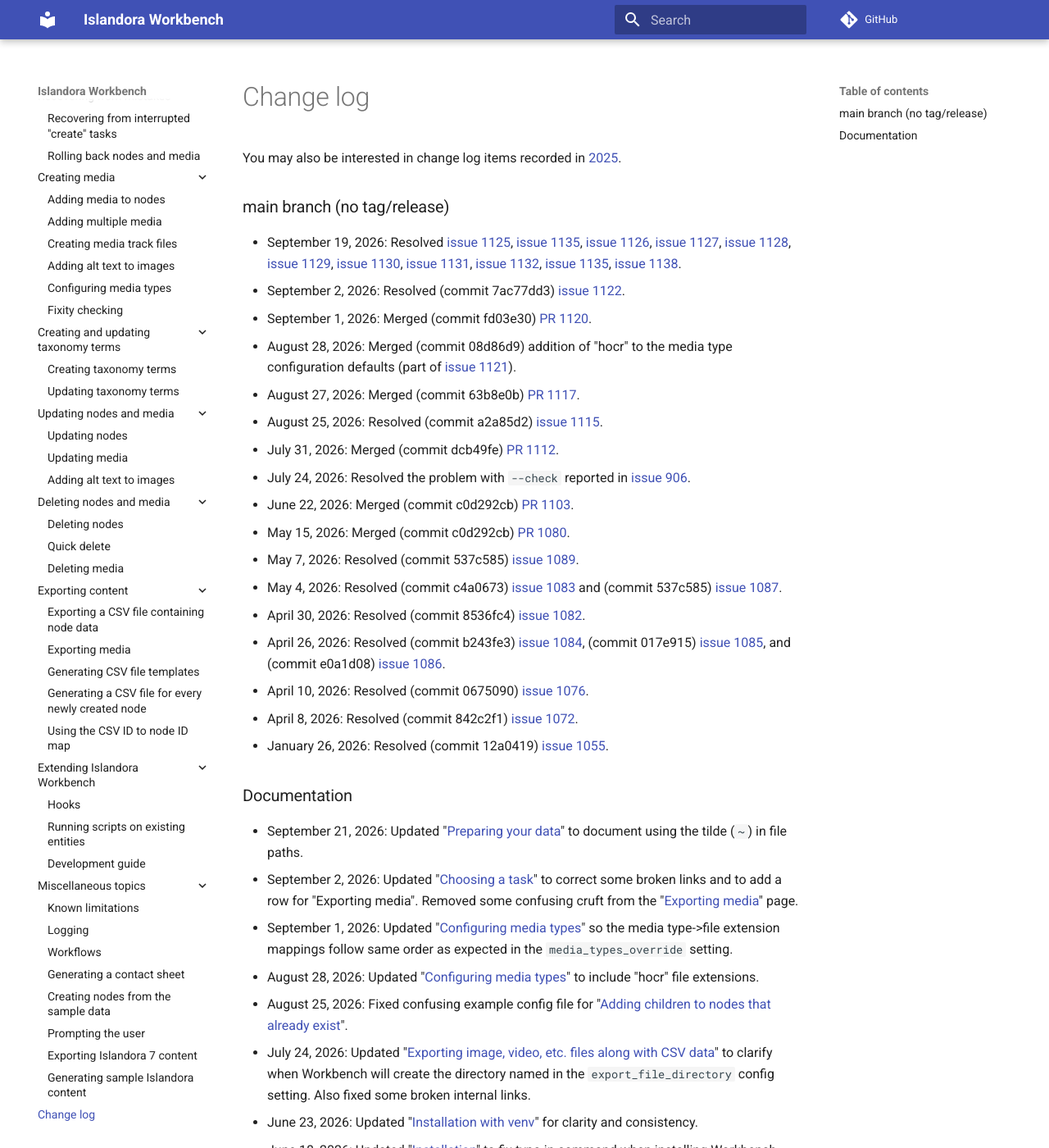
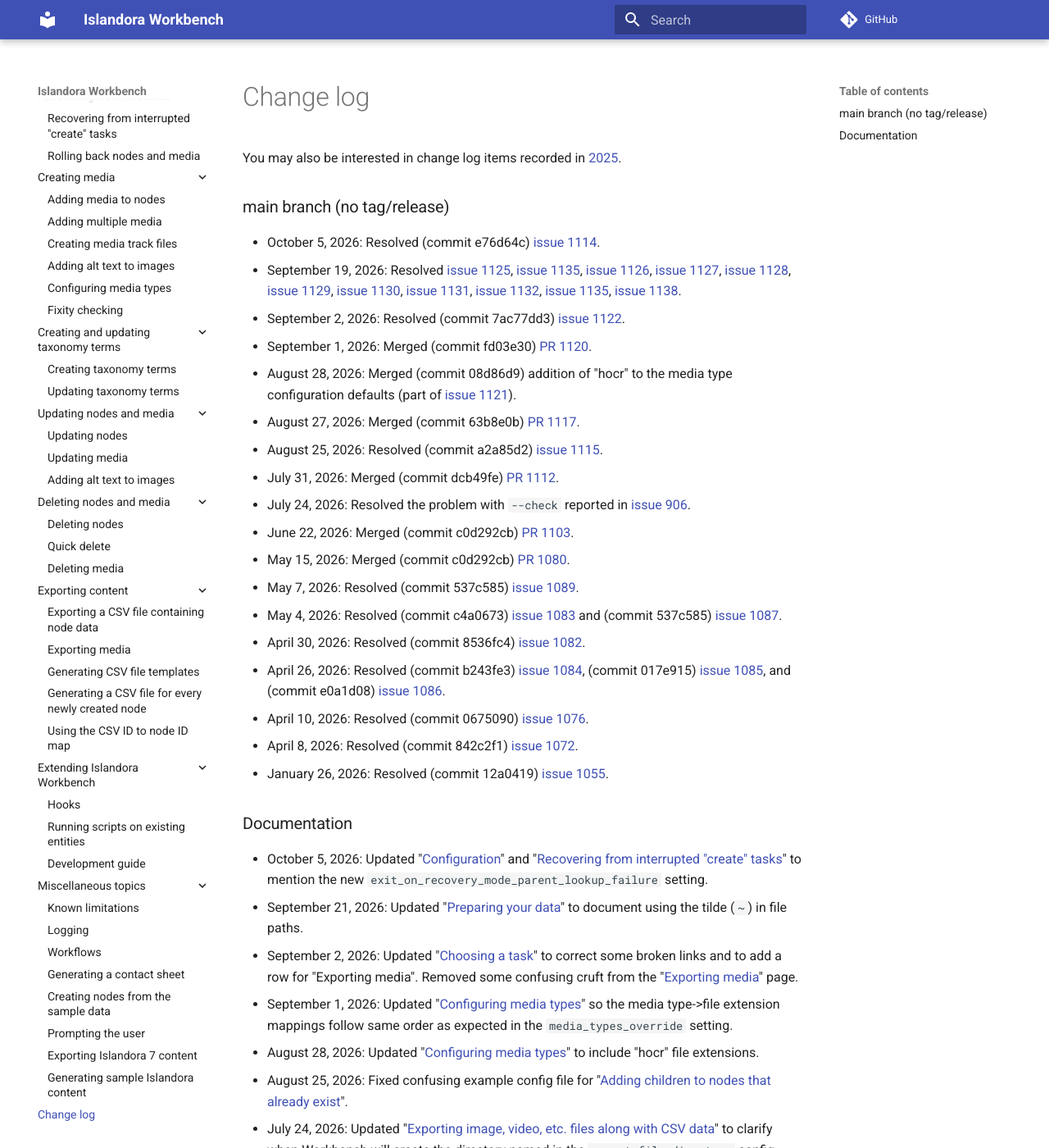
Before and after one commit to mjordan/islandora_workbench_docs, an MkDocs documentation site: the page built from docs/changelog.md, in a window 1280 px wide and 1400 px high. Shown: the whole window at 82% size. Built offline with MkDocs 1.6.1 and Material for MkDocs 9.7.7, drawn with Linux system fonts in a browser that asks for light colours; comment, search, counter and statistics services are not loaded.

Commit message:
Documented the new exit_on_recovery_mode_parent_lookup_failure config setting.

```diff
--- a/docs/changelog.md
+++ b/docs/changelog.md
@@ -2,6 +2,7 @@
 
 ### main branch (no tag/release)
 
+* October 5, 2026: Resolved (commit e76d64c) [issue 1114](https://github.com/mjordan/islandora_workbench/issues/1114).
 * September 19, 2026: Resolved [issue 1125](https://github.com/mjordan/islandora_workbench/issues/1125), [issue 1135](https://github.com/mjordan/islandora_workbench/issues/1135), [issue 1126](https://github.com/mjordan/islandora_workbench/issues/1126), [issue 1127](https://github.com/mjordan/islandora_workbench/issues/1127), [issue 1128](https://github.com/mjordan/islandora_workbench/issues/1128), [issue 1129](https://github.com/mjordan/islandora_workbench/issues/1129), [issue 1130](https://github.com/mjordan/islandora_workbench/issues/1130), [issue 1131](https://github.com/mjordan/islandora_workbench/issues/1131), [issue 1132](https://github.com/mjordan/islandora_workbench/issues/1132), [issue 1135](https://github.com/mjordan/islandora_workbench/issues/1135), [issue 1138](https://github.com/mjordan/islandora_workbench/issues/1138).
 * September 2, 2026: Resolved (commit 7ac77dd3) [issue 1122](https://github.com/mjordan/islandora_workbench/issues/1122).
 * September 1, 2026: Merged (commit fd03e30) [PR 1120](https://github.com/mjordan/islandora_workbench/pull/1120).
@@ -23,6 +24,7 @@
 
 ### Documentation
 
+* October 5, 2026: Updated "[Configuration](/islandora_workbench_docs/configuration/)" and "[Recovering from interrupted "create" tasks](/islandora_workbench_docs/recovery_mode/)" to mention the new `exit_on_recovery_mode_parent_lookup_failure` setting.
 * September 21, 2026: Updated "[Preparing your data](/islandora_workbench_docs/preparing_data/)" to document using the tilde (`~`) in file paths.
 * September 2, 2026: Updated "[Choosing a task](/islandora_workbench_docs/choosing_a_task/)" to correct some broken links and to add a row for "Exporting media". Removed some confusing cruft from the "[Exporting media](/islandora_workbench_docs/exporting_media/)" page.
 * September 1, 2026: Updated "[Configuring media types](https://mjordan.github.io/islandora_workbench_docs/media_types/)" so the media type->file extension mappings follow same order as expected in the `media_types_override` setting.
```
Also changed, not shown: docs/configuration.md (+1 -1 lines), docs/recovery_mode.md (+1 -0 lines).
